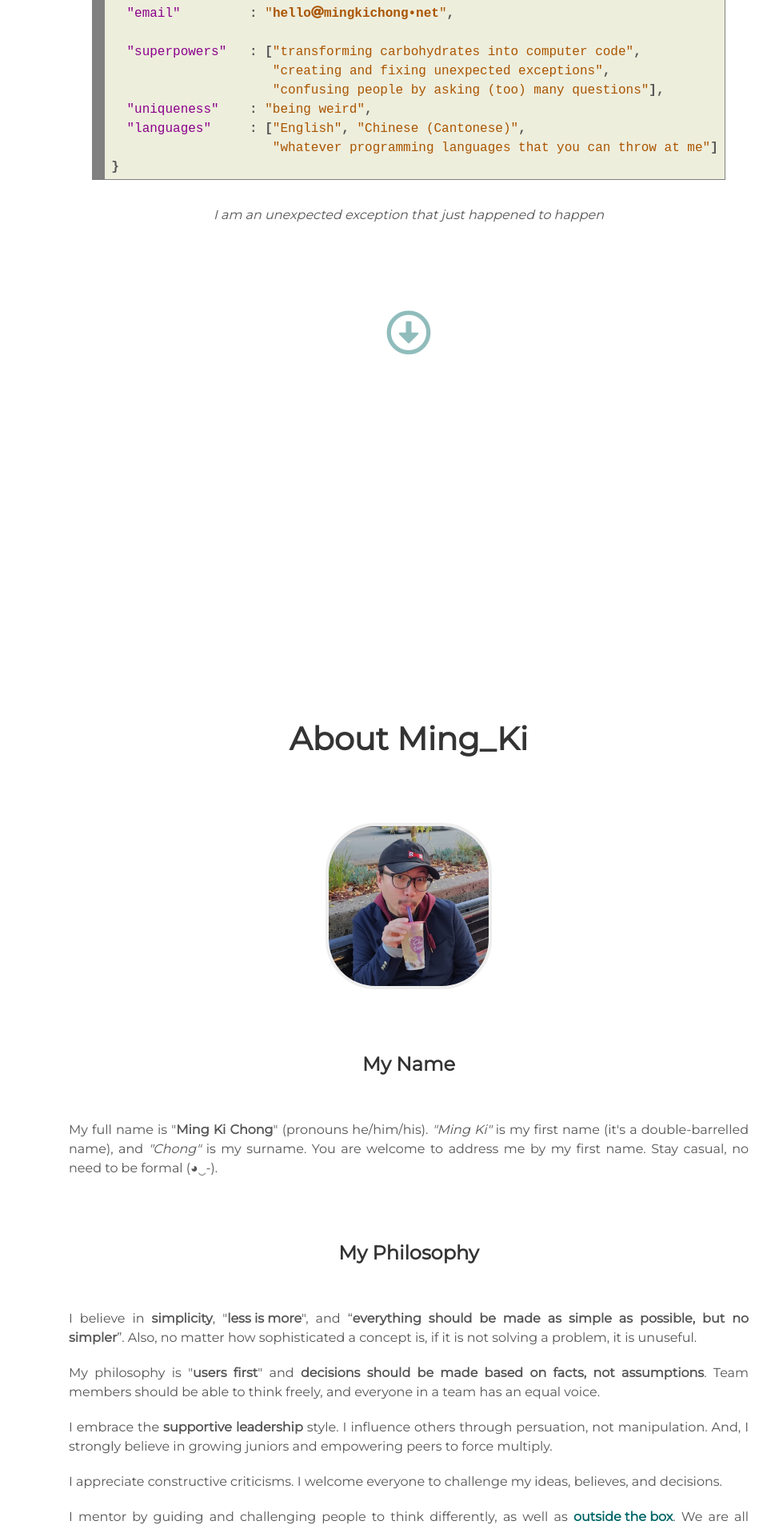
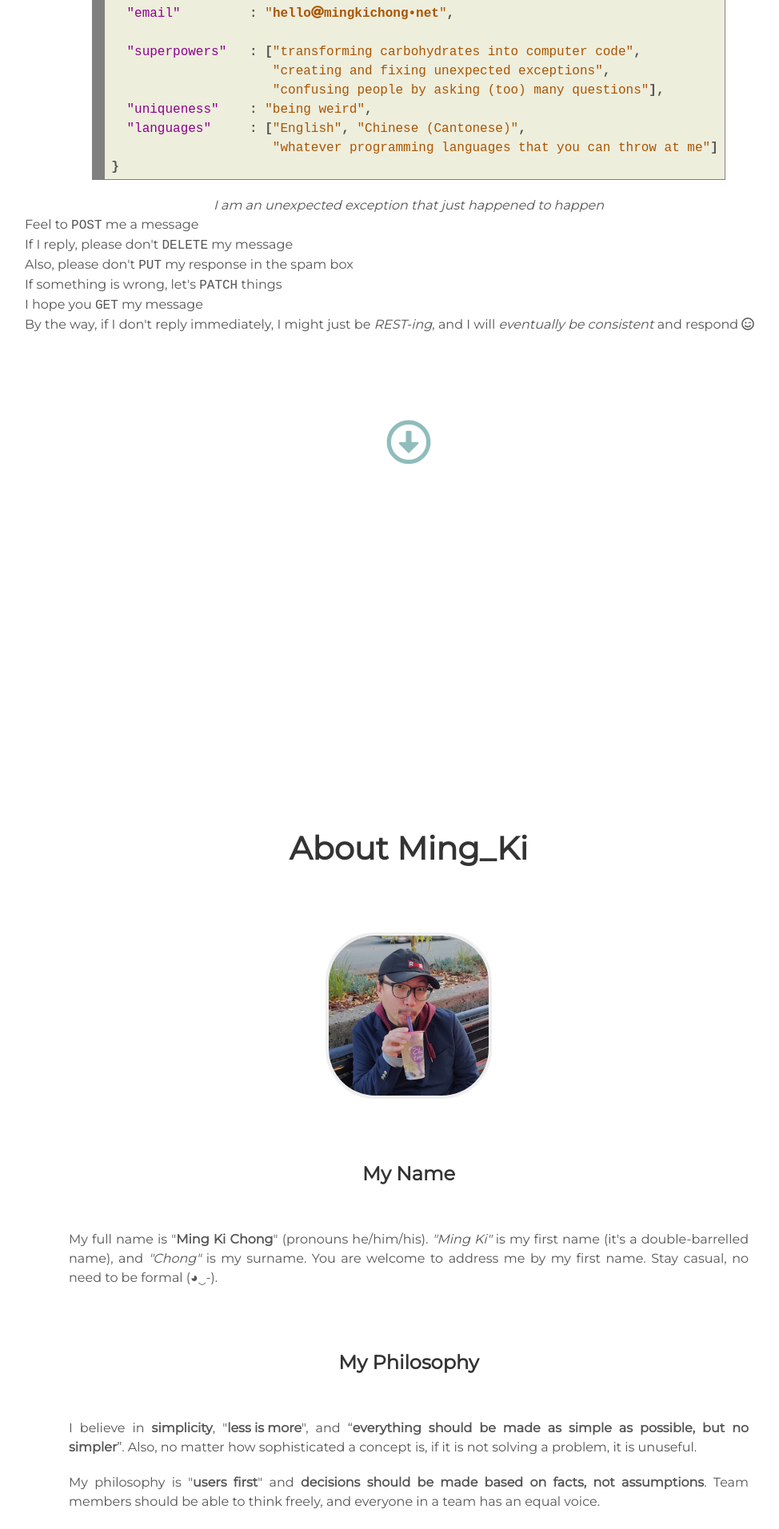
Before and after one commit to mingkichong/mingkichong.github.io, a Jekyll site: the page built from index.html, in a window 1280 px wide. Shown: the part 1369-3281 px from the top of the page at 80% size, without its empty margins (129-1103 px from the left). Built offline with Jekyll 4.4.1, drawn with Linux system fonts in a browser that asks for light colours.

Commit message:
rest joke

```diff
--- a/_includes/summary.html
+++ b/_includes/summary.html
@@ -27,10 +27,12 @@
 
 <div class="about_user_description"> {{site.user_description}} </div>
 
-<!-- <div class="about_details">
-  <pre class="about_user_description_want_more">if (you do not like too much text || not what you are looking for) { <span id="about_link"><a><span class="tooltip">contact me{% if site.email_address %}
-<span class="tooltiptext"><i class="fas fa-mail-bulk"></i> {{ site.email_address }}</span>{% endif %}</span></a></span> } else { <span class="icon" id="about_link"><a href="#about" data-scroll>scroll <i class="fas fa-angle-double-down"></i></a></span> }</pre>
-</div> -->
+<div class="about_rest_joke"> Feel to <code>POST</code> me a message </div>
+<div class="about_rest_joke"> If I reply, please don't <code>DELETE</code> my message </div>
+<div class="about_rest_joke"> Also, please don't <code>PUT</code> my response in the spam box </div>
+<div class="about_rest_joke"> If something is wrong, let's <code>PATCH</code> things </div>
+<div class="about_rest_joke"> I hope you <code>GET</code> my message </div>
+<div class="about_rest_joke"> By the way, if I don't reply immediately, I might just be <i>REST-ing</i>, and I will <i>eventually be consistent</i> and respond <i class="far fa-smile-wink"></i> </div>
 
 </section>
 
--- a/assets/css/about.css
+++ b/assets/css/about.css
@@ -17,7 +17,13 @@
 .about_user_description {
     text-align: center;
     font-style: italic;
-    padding-top: 2em;
+    padding-top: 20px;
+}
+
+.about_rest_msg {
+    text-align: center;
+    font-style: normal;
+    padding-top: 0em;
 }
 
 .about_user_description_want_more{
```
